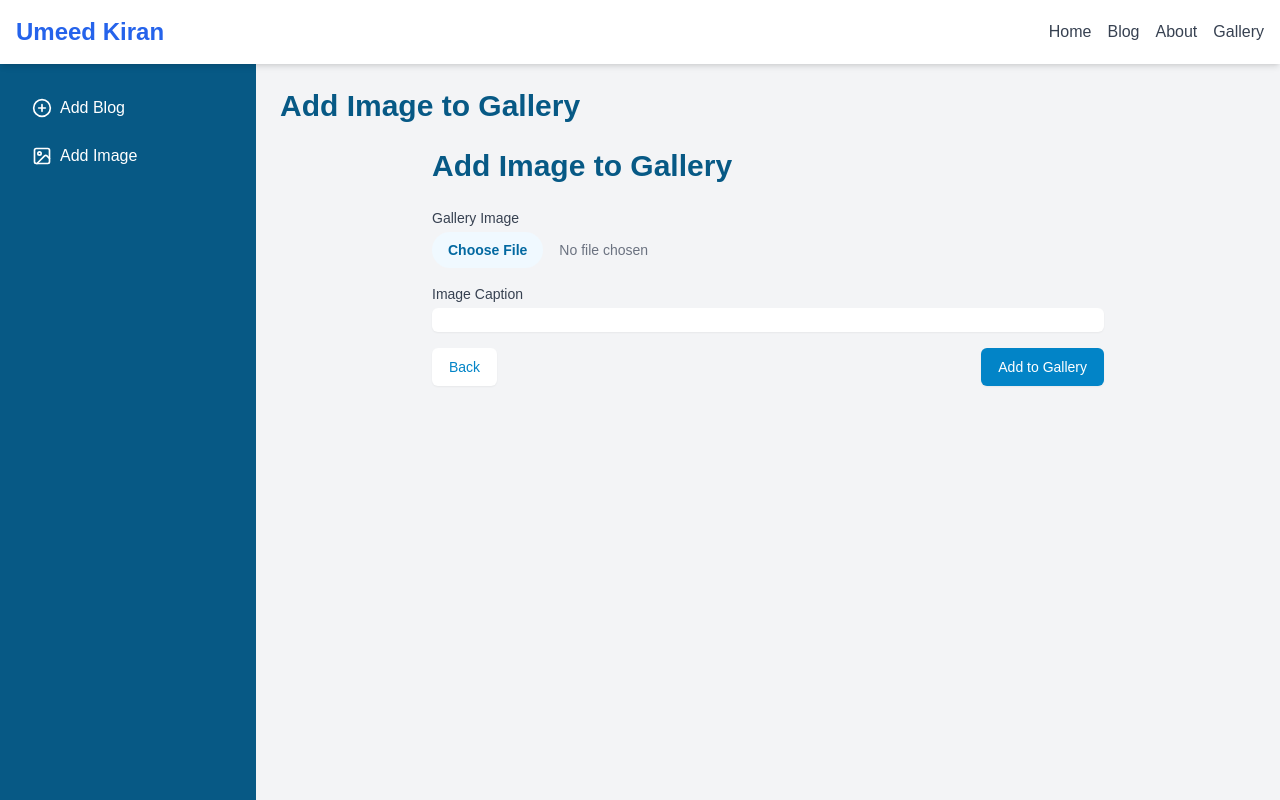
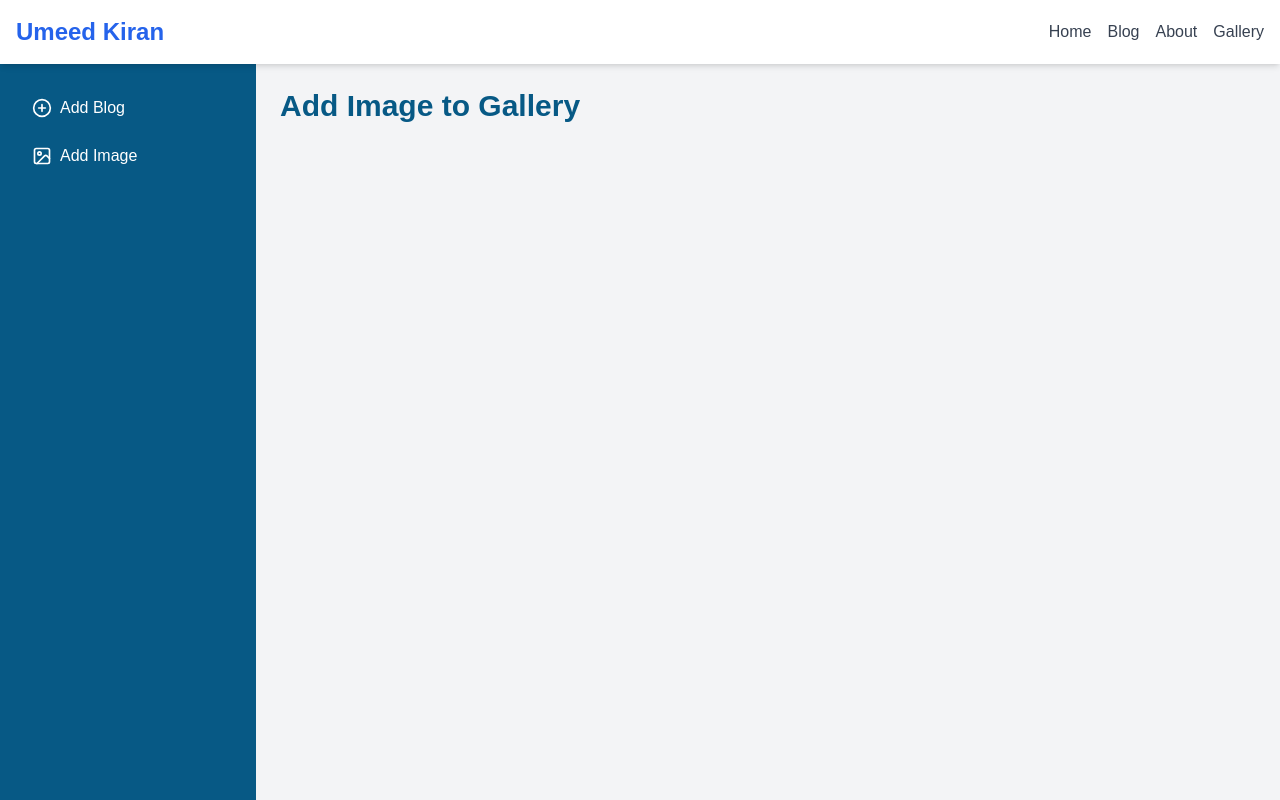
Before and after one commit to raunak234362/Ummid-Kiran, a Next.js app: page /dashboard/add in a window 1280 px wide. Shown: the top 800 px of the page. Built offline with nearby package versions, Linux system fonts and the light colour scheme.

Commit message:
Comment out AddImageToGallery component in AddImagePage for future reference

```diff
--- a/src/app/dashboard/add/page.tsx
+++ b/src/app/dashboard/add/page.tsx
@@ -1,6 +1,6 @@
 "use client"
 import DashboardSidebar from "@/components/dashboard/DashboardSidebar"
-import AddImageToGallery from "@/components/dashboard/AddImageToGallery"
+// import AddImageToGallery from "@/components/dashboard/AddImageToGallery"
 
 function AddImagePage() {
   return (
@@ -8,7 +8,7 @@ function AddImagePage() {
       <DashboardSidebar />
       <main className="flex-1 p-6">
         <h1 className="text-3xl font-bold text-sky-800 mb-6">Add Image to Gallery</h1>
-        <AddImageToGallery />
+        {/* <AddImageToGallery /> */}
       </main>
     </div>
   )
```
